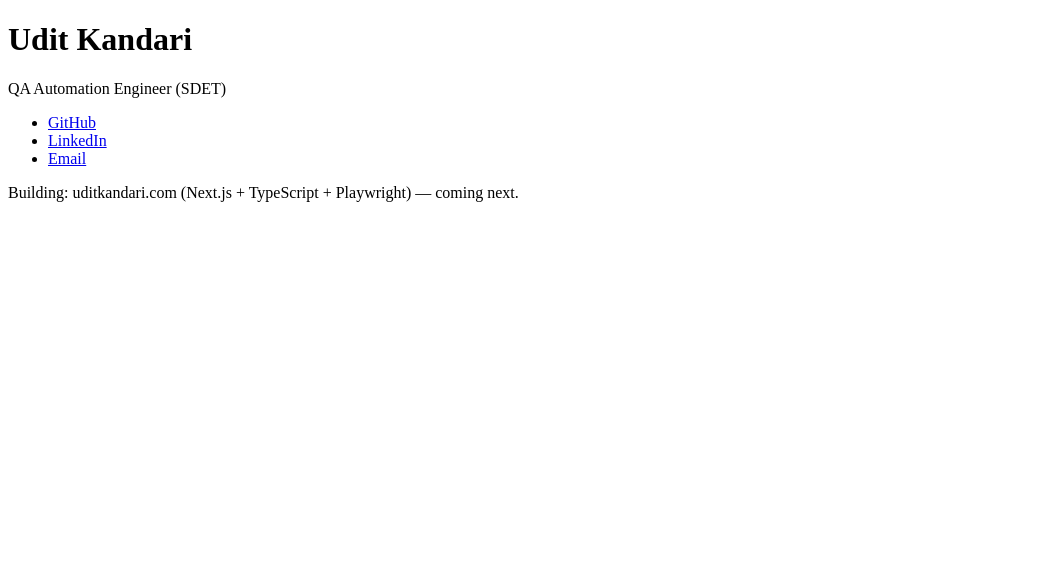
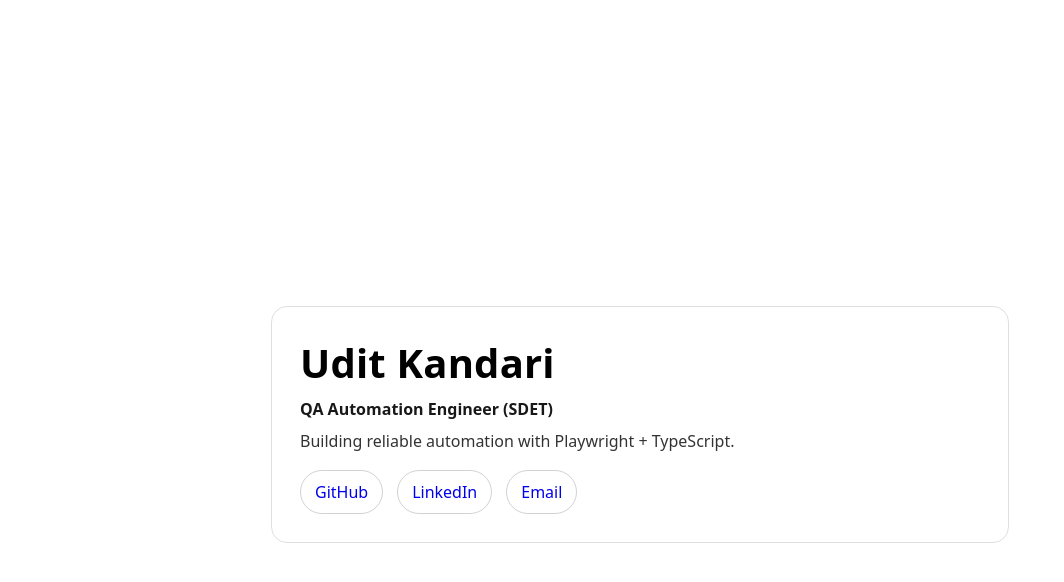
Before and after one commit to uditkandari/uditkandari.com, a plain HTML site: page index.html in a window 1280 px wide. Shown: the whole page, without its empty margins (0-1064 px from the left). Drawn offline with Linux system fonts and the light colour scheme.

Commit message:
Style homepage and add links

```diff
--- a/index.html
+++ b/index.html
@@ -6,15 +6,29 @@
     <title>Udit Kandari</title>
   </head>
   <body>
-  <h1>Udit Kandari</h1>
-  <p>QA Automation Engineer (SDET)</p>
+  <main class="card">
+    <h1>Udit Kandari</h1>
+    <p class="role">QA Automation Engineer (SDET)</p>
+    <p class="tagline">Building reliable automation with Playwright + TypeScript.</p>
 
-  <ul>
-    <li><a href="https://github.com/uditkandari" target="_blank" rel="noreferrer">GitHub</a></li>
-    <li><a href="https://www.linkedin.com/in/udit-kandari-7627a445/" target="_blank" rel="noreferrer">LinkedIn</a></li>
-    <li><a href="mailto:PASTE_EMAIL_HERE">Email</a></li>
-  </ul>
+    <ul class="links">
+      <li><a href="https://github.com/uditkandari" target="_blank" rel="noopener">GitHub</a></li>
+      <li><a href="PASTE_LINKEDIN_URL" target="_blank" rel="noopener">LinkedIn</a></li>
+      <li><a href="mailto:PASTE_EMAIL" rel="noopener">Email</a></li>
+    </ul>
+  </main>
 
-  <p>Building: uditkandari.com (Next.js + TypeScript + Playwright) — coming next.</p>
+  <style>
+    :root { color-scheme: light dark; }
+    body { margin:0; font-family: system-ui, -apple-system, Segoe UI, Roboto, Arial, sans-serif; display:grid; place-items:center; min-height:100vh; padding:24px; }
+    .card { max-width: 680px; width: 100%; padding: 28px; border: 1px solid rgba(127,127,127,.25); border-radius: 16px; }
+    h1 { margin:0 0 8px; font-size: 40px; letter-spacing: .2px; }
+    .role { margin:0 0 10px; font-weight:600; opacity:.9; }
+    .tagline { margin:0 0 18px; opacity:.8; }
+    .links { list-style:none; padding:0; margin:0; display:flex; gap:14px; flex-wrap:wrap; }
+    .links a { text-decoration:none; padding:10px 14px; border:1px solid rgba(127,127,127,.35); border-radius: 999px; display:inline-block; }
+    .links a:hover { transform: translateY(-1px); }
+  </style>
 </body>
+
 </html>
```
